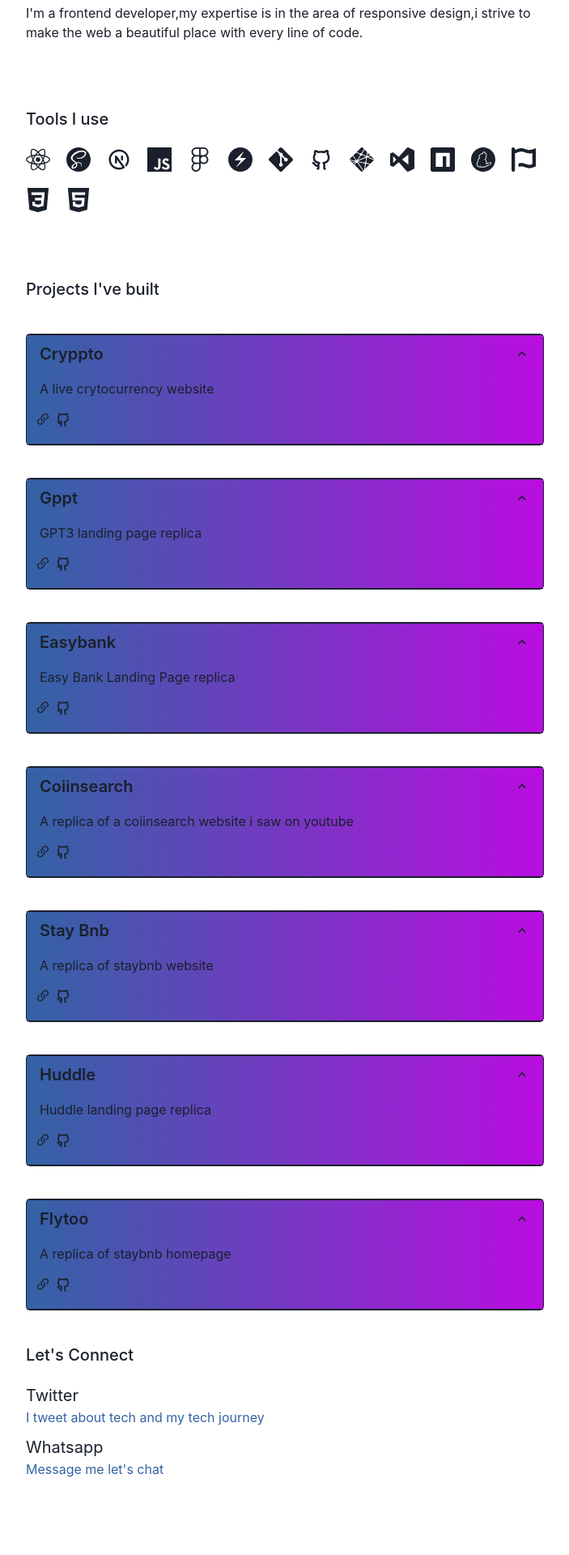
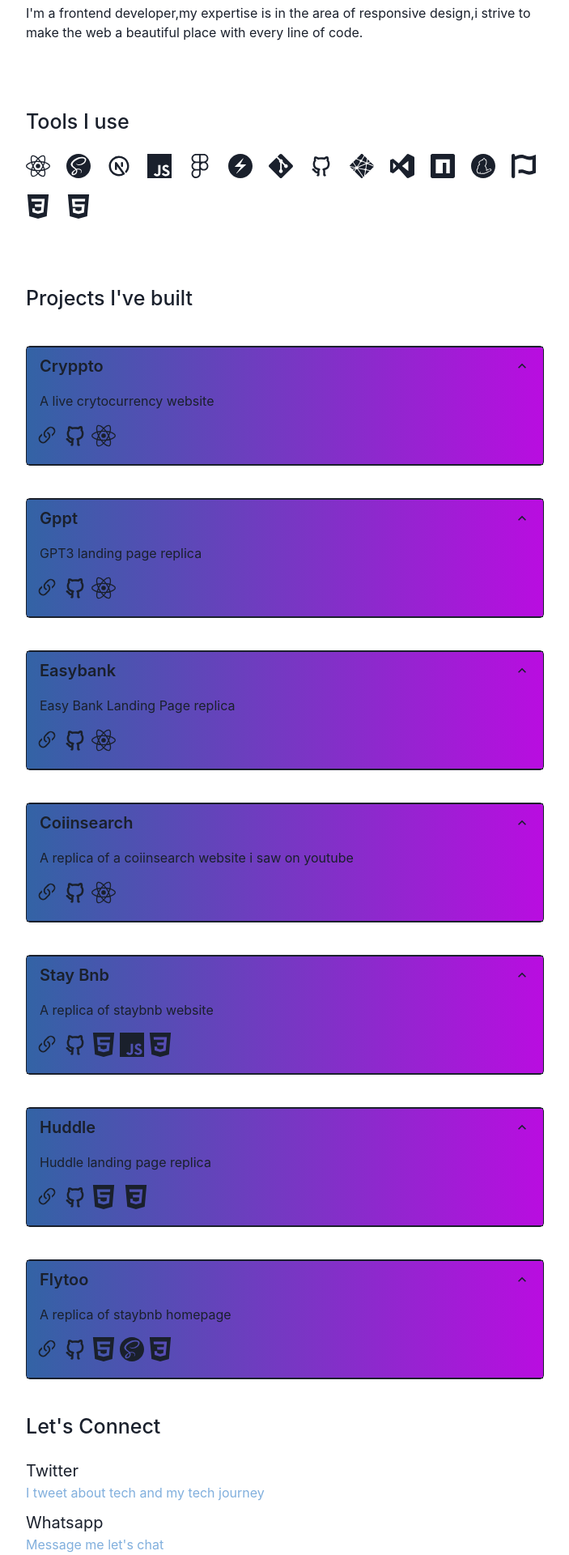
Before and after one commit to devtofunmi/myportfolio, a React (Vite) app: page / in a window 1280 px wide. Shown: the part 160-2080 px from the top of the page at 81% size, without its empty margins (288-991 px from the left). Before the commit the page ends 2026 px from the top, so only its background shows below. Built offline with nearby package versions, Linux system fonts and the light colour scheme.

Commit message:
change some stuff

```diff
--- a/src/component/projectsData.jsx
+++ b/src/component/projectsData.jsx
@@ -1,3 +1,5 @@
+import { SiHtml5, SiReact, SiJavascript, SiCss3, SiSass } from "react-icons/si";
+
 const theData = [
   {
     logo: "",
@@ -5,6 +7,7 @@ const theData = [
     link: "https://cryppto.netlify.app",
     gitlink: "https://github.com/devtofunmi/crypto",
     description: "A live crytocurrency website",
+    tools: <SiReact />,
   },
 
   {
@@ -13,6 +16,7 @@ const theData = [
     link: "https://gppt.netlify.app",
     gitlink: "https://github.com/devtofunmi",
     description: "GPT3 landing page replica",
+    tools: <SiReact />,
   },
   {
     logo: "",
@@ -20,6 +24,7 @@ const theData = [
     link: "https://easybannk.netlify.app",
     gitlink: "https://github.com/devtofunmi",
     description: "Easy Bank Landing Page replica",
+    tools: <SiReact />,
   },
   {
     logo: "",
@@ -27,6 +32,7 @@ const theData = [
     link: "https://coiinsearch.netlify.app",
     gitlink: "https://github.com/devtofunmi",
     description: "A replica of a coiinsearch website i saw on youtube",
+    tools: <SiReact />,
   },
   {
     logo: "",
@@ -34,6 +40,9 @@ const theData = [
     link: "https://bnnnb.netlify.app",
     gitlink: "https://github.com/devtofunmi",
     description: "A replica of staybnb website",
+    tool: <SiJavascript />,
+    tools: <SiHtml5 />,
+    toolss: <SiCss3 />,
   },
   {
     logo: "",
@@ -41,6 +50,8 @@ const theData = [
     link: "https://hudd.netlify.app",
     gitlink: "https://github.com/devtofunmi",
     description: "Huddle landing page replica",
+    tools: <SiHtml5 />,
+    toolss: <SiCss3 />,
   },
   {
     logo: "",
@@ -48,6 +59,9 @@ const theData = [
     link: "https://flytoo.netlify.app",
     gitlink: "https://github.com/devtofunmi",
     description: "A replica of staybnb homepage",
+    tools: <SiHtml5 />,
+    toolss: <SiCss3 />,
+    tool: <SiSass />,
   },
 ];
 
--- a/src/pages/Homepage.jsx
+++ b/src/pages/Homepage.jsx
@@ -40,7 +40,7 @@ const Homepage = () => {
             Hi,I'm Tofunmi
           </Text>
         </Flex>
-        <Text mt={5} textColor="#3363a5">
+        <Text mt={5} textColor="#81AFDD">
           I'm a Frontend Developer
         </Text>
         <Text mt={5}>
@@ -49,7 +49,7 @@ const Homepage = () => {
           code.
         </Text>
         <Box mt={20}>
-          <Text fontSize={20} fontWeight={500}>
+          <Text fontSize={25} fontWeight={500}>
             Tools I use
           </Text>
           <Flex gap={5} mt={5} flexWrap={"wrap"} fontSize="30px">
@@ -57,7 +57,7 @@ const Homepage = () => {
           </Flex>
         </Box>
         <Box mt={20}>
-          <Text fontSize={20} fontWeight={500}>
+          <Text fontSize={25} fontWeight={500}>
             Projects I've built
           </Text>
           {theData.map((data) => (
@@ -87,18 +87,21 @@ const Homepage = () => {
                 <AccordionPanel pb={4}>{data.description}</AccordionPanel>
                 <Flex ml="10px" mb={5} gap="5px">
                   <a href={data.link} target="blank">
-                    <BsLink45Deg fontSize={20} />
+                    <BsLink45Deg fontSize={30} />
                   </a>
                   <a href={data.gitlink} target="blank">
-                    <RiGithubLine fontSize={20} />
+                    <RiGithubLine fontSize={30} />
                   </a>
+                  <Box fontSize={30}>{data.tools}</Box>
+                  <Box fontSize={30}>{data.tool}</Box>
+                  <Box fontSize={30}>{data.toolss}</Box>
                 </Flex>
               </AccordionItem>
             </Accordion>
           ))}
         </Box>
         <Box>
-          <Text fontSize={20} fontWeight={500}>
+          <Text fontSize={25} fontWeight={500}>
             Let's Connect
           </Text>
           <Box mt={5} mb={10}>
@@ -107,7 +110,7 @@ const Homepage = () => {
                 <Text> Twitter</Text>
               </a>
             </Flex>
-            <Text textColor="#3363a5">
+            <Text textColor="#81AFDD">
               I tweet about tech and my tech journey
             </Text>
 
@@ -116,7 +119,7 @@ const Homepage = () => {
                 Whatsapp
               </a>
             </Flex>
-            <Text textColor="#3363a5">Message me let's chat</Text>
+            <Text textColor="#81AFDD">Message me let's chat</Text>
           </Box>
         </Box>
       </Flex>
```
